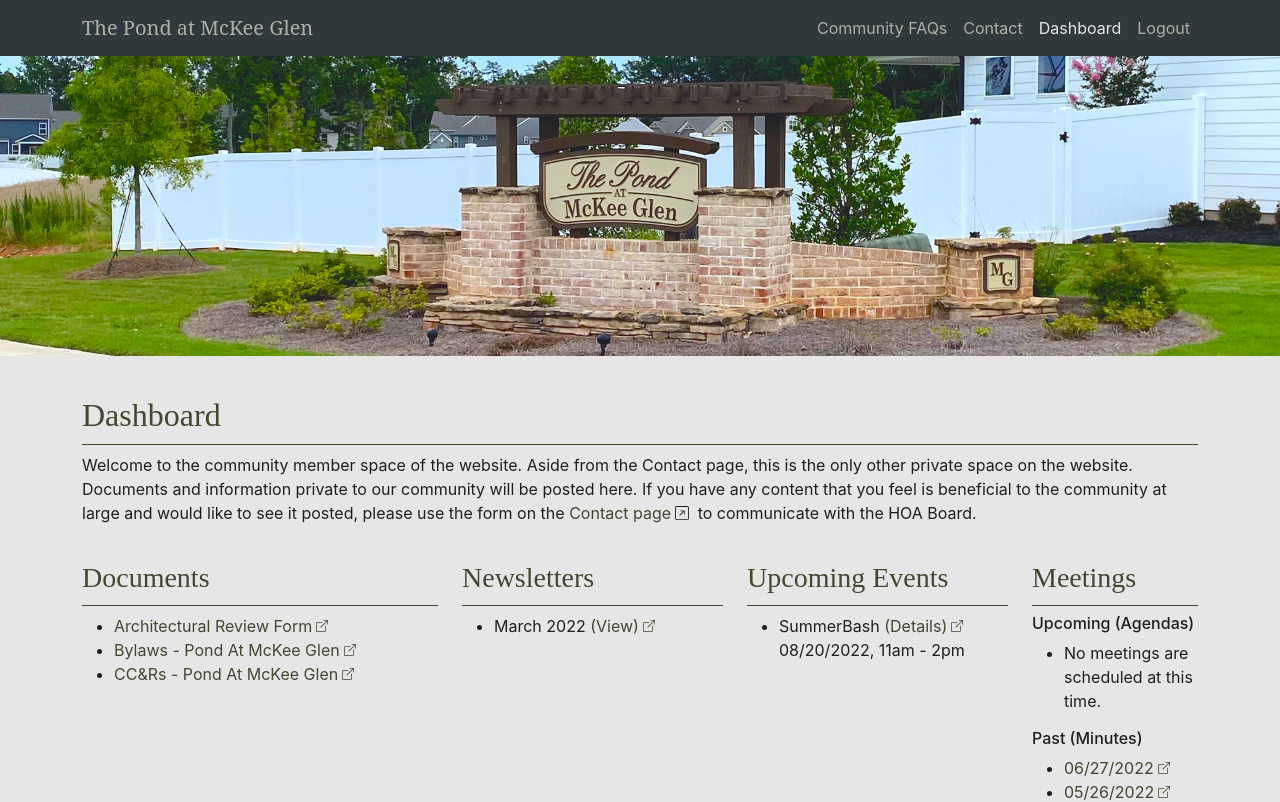
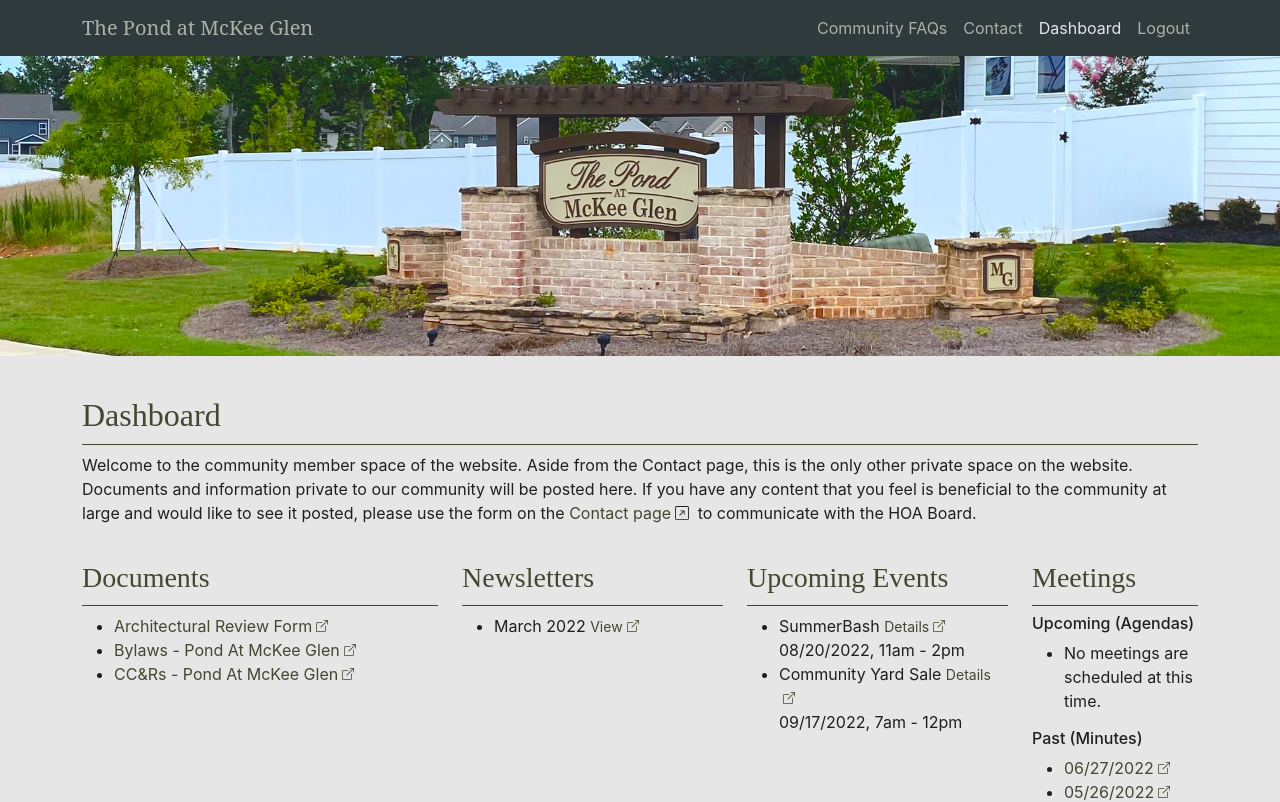
Before and after one commit to michaelfrankdev/mckeeglen, a Next.js app: page /dashboard in a window 1280 px wide. Shown: the top 802 px of the page. Built offline with nearby package versions, Linux system fonts and the light colour scheme; no server answers; sample sign-in values are in the browser's storage.

Commit message:
updates events on dashboard

```diff
--- a/pages/dashboard.js
+++ b/pages/dashboard.js
@@ -65,8 +65,10 @@ const Dashboard = () => {
               <li>
                 March 2022{' '}
                 <a href="https://drive.google.com/file/d/1VPUCxBC_dE-IO5LQ260tNqVONnJ1h_Ag/view" target="_blank" rel="noreferrer">
-                  (View)
-                  <BoxArrowUpRight size={12} className="mx-1 mb-1" />
+                  <small>
+                    View
+                    <BoxArrowUpRight size={12} className="mx-1 mb-1" />
+                  </small>
                 </a>
               </li>
             </ul>
@@ -77,11 +79,24 @@ const Dashboard = () => {
               <li>
                 SummerBash{' '}
                 <a href="https://drive.google.com/file/d/1IZogOt3D6Olv7awwNJYSjGwcRMBEOwLz/view" target="_blank" rel="noreferrer">
-                  (Details)
-                  <BoxArrowUpRight size={12} className="mx-1 mb-1" />
+                  <small>
+                    Details
+                    <BoxArrowUpRight size={12} className="mx-1 mb-1" />
+                  </small>
                 </a>
                 <br />
                 08/20/2022, 11am - 2pm
+              </li>
+              <li>
+                Community Yard Sale{' '}
+                <a href="https://drive.google.com/file/d/1-VGtHZLjWbTuYfxFveWbmrFFRKROavy0/view" target="_blank" rel="noreferrer">
+                  <small>
+                    Details
+                    <BoxArrowUpRight size={12} className="mx-1 mb-1" />
+                  </small>
+                </a>
+                <br />
+                09/17/2022, 7am - 12pm
               </li>
             </ul>
           </Col>
```
